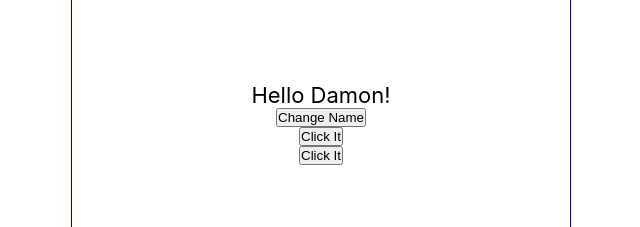
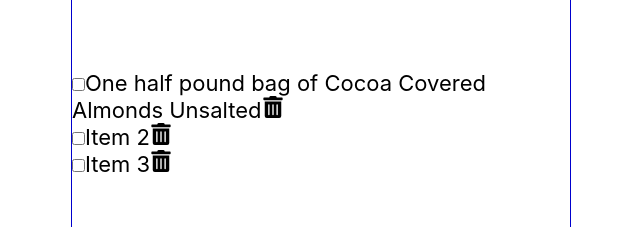
Before and after one commit to DDeShon/react-tutorial-01, a React (Create React App) app: page / in a window 1280 px wide. Shown: the part 304-531 px from the top of the page, without its empty margins (319-959 px from the left). Built offline with nearby package versions, Linux system fonts and the light colour scheme.

Commit message:
learning React JS Lists and Keys

```diff
--- a/package.json
+++ b/package.json
@@ -34,5 +34,8 @@
       "last 1 firefox version",
       "last 1 safari version"
     ]
+  },
+  "devDependencies": {
+    "react-icons": "^4.2.0"
   }
 }
--- a/src/Content.js
+++ b/src/Content.js
@@ -1,29 +1,36 @@
 import { useState } from "react";
+import { FaTrashAlt } from "react-icons/fa";
 
 const Content = () => {
-  const [name, setName] = useState("Damon");
-  const [count, setCount] = useState(0);
-  const handleNameChange = () => {
-    const names = ["Bob", "Kevin", "Damon", "Kim", "Mikel"];
-    const int = Math.floor(Math.random() * 5);
-    setName(names[int]);
-  };
-
-  const handleClick = () => {
-    setCount(count + 1);
-    console.log(count);
-  };
-
-  const handleClick2 = () => {
-    console.log(count);
-  };
+  const [items, setItems] = useState([
+    {
+      id: 1,
+      checked: false,
+      item: "One half pound bag of Cocoa Covered Almonds Unsalted",
+    },
+    {
+      id: 2,
+      checked: false,
+      item: "Item 2",
+    },
+    {
+      id: 3,
+      checked: false,
+      item: "Item 3",
+    },
+  ]);
 
   return (
     <main>
-      <p onDoubleClick={handleClick}>Hello {name}!</p>
-      <button onClick={handleNameChange}>Change Name</button>
-      <button onClick={handleClick}>Click It</button>
-      <button onClick={handleClick2}>Click It</button>
+      <ul>
+        {items.map((item) => (
+          <li className="item" key={item.id}>
+            <input type="checkbox" checked={item.checked} />
+            <label>{item.item}</label>
+            <FaTrashAlt role="button" tabIndex="0" />
+          </li>
+        ))}
+      </ul>
     </main>
   );
 };
```
Also changed, not shown: 1 other file (tests, documents, lock files or other folders).
